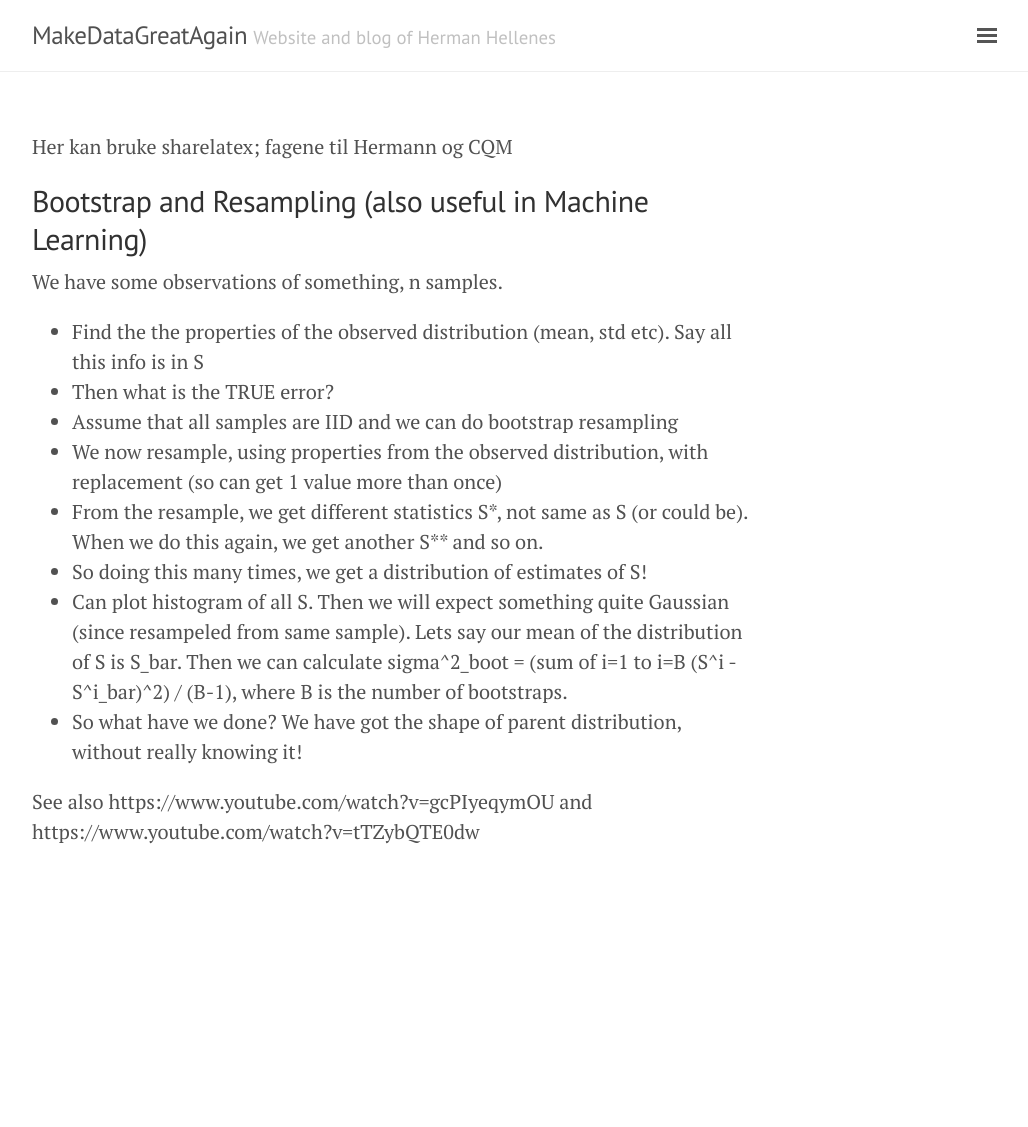
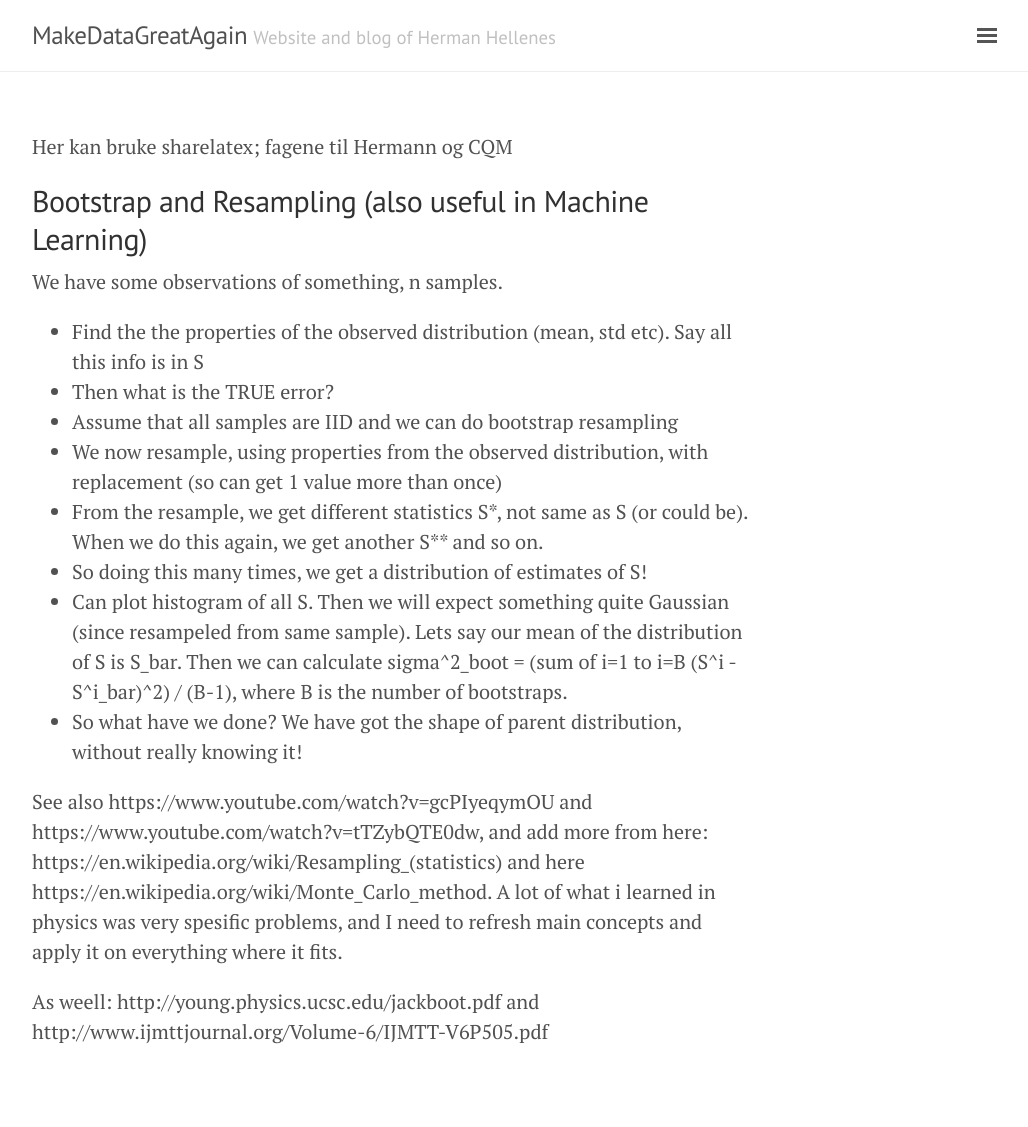
Before and after one commit to herman-hellenes/herman-hellenes.github.io, a Jekyll site: the page built from undone_posts/notes on computational physics.md, in a window 1280 px wide. Shown: the whole page, without its empty margins (248-1276 px from the left). Built offline with Jekyll 4.4.1, drawn with Linux system fonts in a browser that asks for light colours; nearby versions of some CDN libraries; our own code applies the rules of GitHub Pages for plain Markdown files; before the commit the page ends 927 px from its top, so only the background shows below that.

Commit message:
Update notes on computational physics.md

```diff
--- a/undone_posts/notes on computational physics.md
+++ b/undone_posts/notes on computational physics.md
@@ -13,4 +13,6 @@ We have some observations of something, n samples.
 * Can plot histogram of all S. Then we will expect something quite Gaussian (since resampeled from same sample). Lets say our mean of the distribution of S is S_bar. Then we can calculate sigma^2_boot = (sum of i=1 to i=B (S^i - S^i_bar)^2) / (B-1), where B is the number of bootstraps.
 * So what have we done? We have got the shape of parent distribution, without really knowing it!
 
-See also https://www.youtube.com/watch?v=gcPIyeqymOU and https://www.youtube.com/watch?v=tTZybQTE0dw
+See also https://www.youtube.com/watch?v=gcPIyeqymOU and https://www.youtube.com/watch?v=tTZybQTE0dw, and add more from here: https://en.wikipedia.org/wiki/Resampling_(statistics) and here https://en.wikipedia.org/wiki/Monte_Carlo_method. A lot of what i learned in physics was very spesific problems, and I need to refresh main concepts and apply it on everything where it fits.
+
+As weell: http://young.physics.ucsc.edu/jackboot.pdf and http://www.ijmttjournal.org/Volume-6/IJMTT-V6P505.pdf
```
